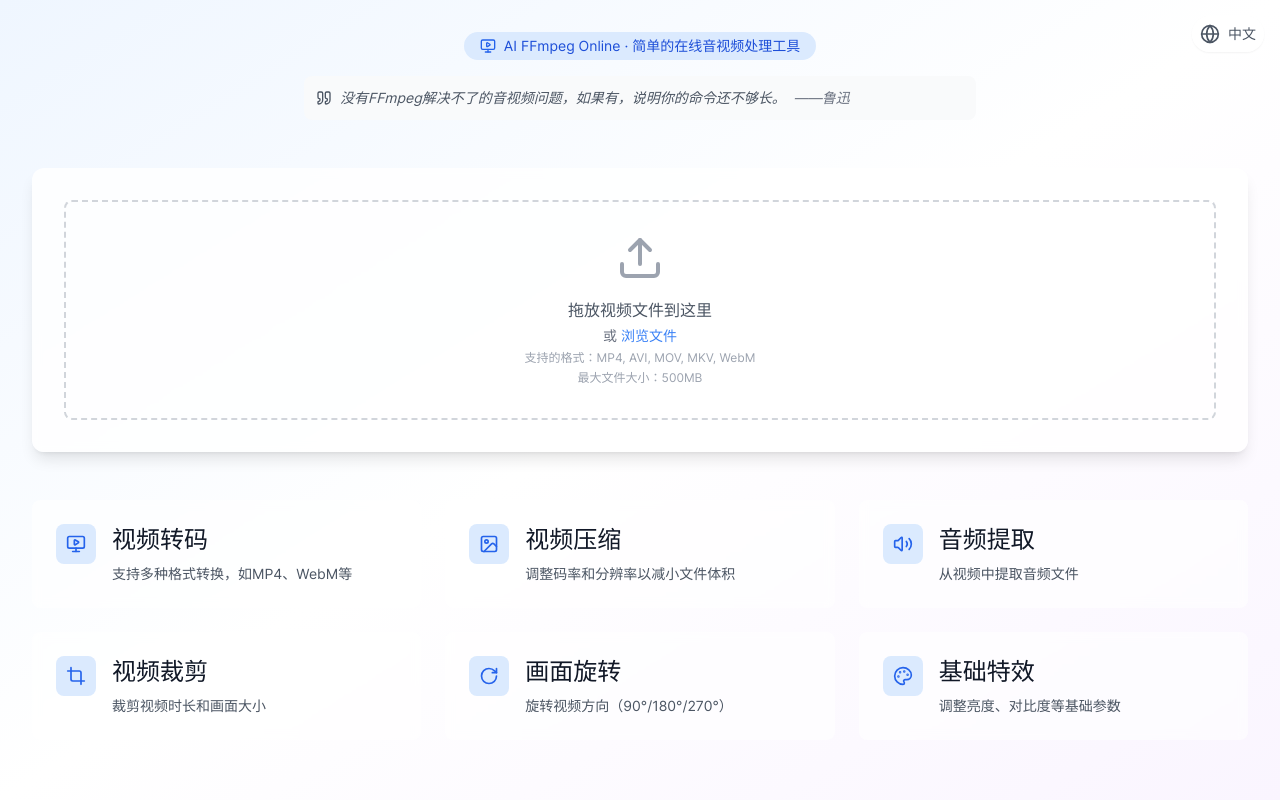
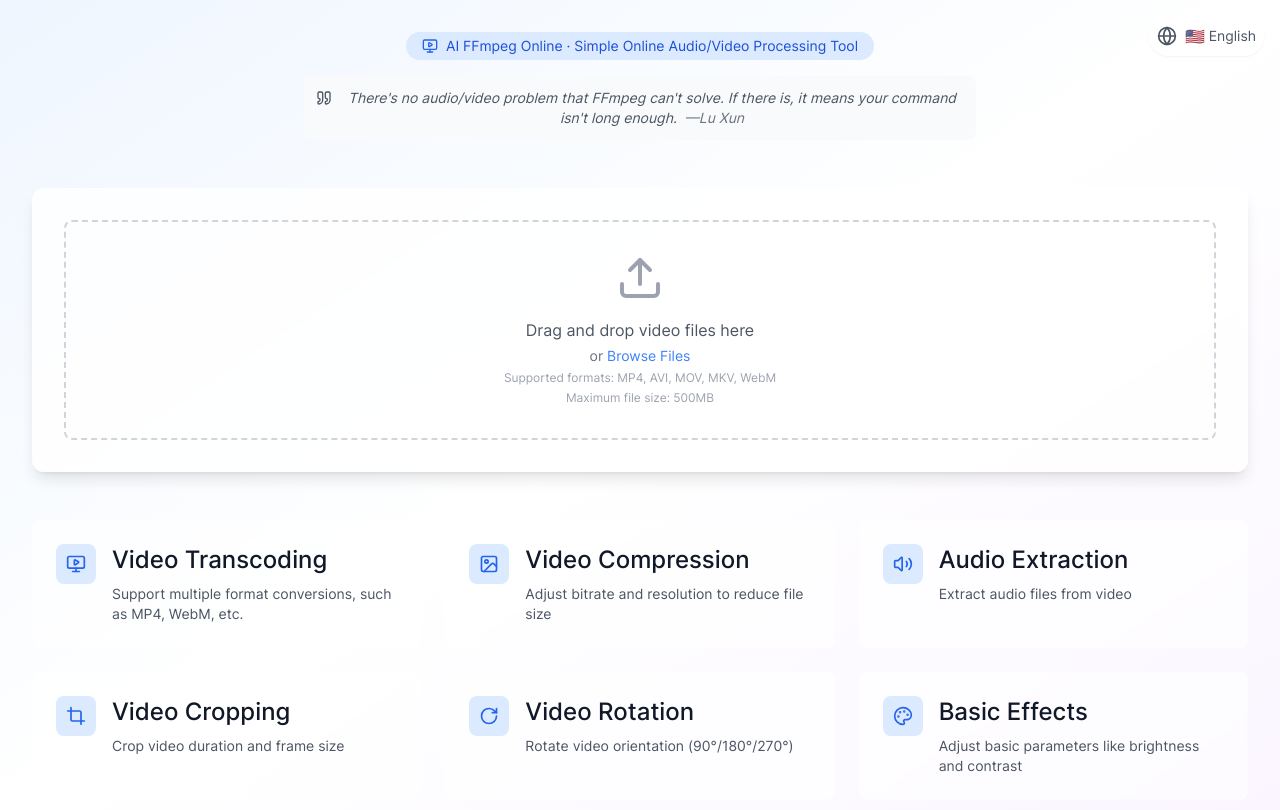
Before and after one commit to woniu9524/ai-ffmpeg, a Next.js app: page / in a window 1280 px wide. Shown: the top 810 px of the page. Built offline with nearby package versions, Linux system fonts and the light colour scheme.

Commit message:
feat(i18n): 切换默认语言并优化国际化功能- 将默认语言从中文改为英文 - 添加语言切换时的本地存储功能 - 在 LanguageSwitcher 组件中增加国旗图标- 调整页面加载时的语言处理逻辑 - 移除 Next.js 的内置 i18n 配置

```diff
--- a/next.config.js
+++ b/next.config.js
@@ -6,11 +6,6 @@ const nextConfig = {
 
   reactStrictMode: true,
   swcMinify: true,
-
-  i18n: {
-    defaultLocale: 'zh',
-    locales: ['zh', 'en'],
-  },
 
   // Uncoment to add domain whitelist
   // images: {
--- a/src/app/page.tsx
+++ b/src/app/page.tsx
@@ -1,6 +1,6 @@
 'use client';
 
-import { useState } from 'react';
+import { useState, useEffect } from 'react';
 import { useTranslation } from 'react-i18next';
 import { VideoProcessor } from '@/components/video/VideoProcessor';
 import { VideoUploader } from '@/components/video/VideoUploader';
@@ -18,10 +18,20 @@ import {
 
 export default function HomePage() {
   const { t } = useTranslation();
+  const [mounted, setMounted] = useState(false);
   const [videoFiles, setVideoFiles] = useState<File[]>([]);
   const [selectedVideoIndex, setSelectedVideoIndex] = useState<number>(-1);
   const [isProcessing, setIsProcessing] = useState(false);
   const [isGenerating, setIsGenerating] = useState(false);
+
+  useEffect(() => {
+    setMounted(true);
+  }, []);
+
+  // 在客户端渲染之前返回加载状态或空白内容
+  if (!mounted) {
+    return <div className="min-h-screen bg-gradient-to-br from-blue-50 via-white to-purple-50 dark:from-gray-900 dark:via-gray-800 dark:to-gray-900" />;
+  }
 
   const handleFileSelect = (file: File) => {
     setVideoFiles(prev => {
--- a/src/components/LanguageSwitcher.tsx
+++ b/src/components/LanguageSwitcher.tsx
@@ -7,12 +7,31 @@ import { useTranslation } from 'react-i18next';
 export function LanguageSwitcher() {
   const { i18n } = useTranslation();
   const [isOpen, setIsOpen] = useState(false);
+  const [mounted, setMounted] = useState(false);
   const dropdownRef = useRef<HTMLDivElement>(null);
+  const initialRender = useRef(true);
 
   const languages = [
-    { code: 'zh', name: '中文' },
-    { code: 'en', name: 'English' }
+    { code: 'en', name: 'English', flag: '🇺🇸' },
+    { code: 'zh', name: '中文', flag: '🇨🇳' }
   ];
+
+  useEffect(() => {
+    setMounted(true);
+    if (initialRender.current) {
+      const savedLanguage = localStorage.getItem('language');
+      if (savedLanguage && savedLanguage !== i18n.language) {
+        i18n.changeLanguage(savedLanguage);
+      }
+      initialRender.current = false;
+    }
+  }, [i18n]);
+
+  useEffect(() => {
+    if (!initialRender.current) {
+      localStorage.setItem('language', i18n.language);
+    }
+  }, [i18n.language]);
 
   useEffect(() => {
     function handleClickOutside(event: MouseEvent) {
@@ -30,16 +49,23 @@ export function LanguageSwitcher() {
     setIsOpen(false);
   };
 
+  if (!mounted) {
+    return null;
+  }
+
+  const currentLanguage = languages.find(lang => lang.code === i18n.language);
+
   return (
-    <div className="fixed top-4 right-4" ref={dropdownRef}>
+    <div className="fixed top-4 right-4 z-50" ref={dropdownRef}>
       <button
         onClick={() => setIsOpen(!isOpen)}
         className="p-2 rounded-full bg-white/80 dark:bg-gray-800/80 hover:bg-blue-50 dark:hover:bg-blue-900/20 transition-colors duration-200 shadow-sm flex items-center gap-2"
         aria-label="Select Language"
       >
         <Globe className="w-5 h-5 text-gray-600 dark:text-gray-400" />
-        <span className="text-sm text-gray-600 dark:text-gray-400">
-          {languages.find(lang => lang.code === i18n.language)?.name}
+        <span className="text-sm text-gray-600 dark:text-gray-400 flex items-center gap-1">
+          <span className="text-base">{currentLanguage?.flag}</span>
+          <span className="hidden sm:inline">{currentLanguage?.name}</span>
         </span>
       </button>
 
@@ -50,13 +76,14 @@ export function LanguageSwitcher() {
               <button
                 key={language.code}
                 onClick={() => handleLanguageChange(language.code)}
-                className={`block w-full text-left px-4 py-2 text-sm ${i18n.language === language.code
-                    ? 'bg-blue-50 dark:bg-blue-900/20 text-blue-700 dark:text-blue-300'
-                    : 'text-gray-700 dark:text-gray-300 hover:bg-gray-50 dark:hover:bg-gray-700'
+                className={`block w-full text-left px-4 py-2 text-sm flex items-center gap-2 ${i18n.language === language.code
+                  ? 'bg-blue-50 dark:bg-blue-900/20 text-blue-700 dark:text-blue-300'
+                  : 'text-gray-700 dark:text-gray-300 hover:bg-gray-50 dark:hover:bg-gray-700'
                   }`}
                 role="menuitem"
               >
-                {language.name}
+                <span className="text-base">{language.flag}</span>
+                <span>{language.name}</span>
               </button>
             ))}
           </div>
--- a/src/i18n.ts
+++ b/src/i18n.ts
@@ -1,3 +1,5 @@
+'use client';
+
 import i18n from 'i18next';
 import { initReactI18next } from 'react-i18next';
 import enTranslation from '../public/locales/en/common.json';
@@ -14,8 +16,8 @@ i18n
         common: zhTranslation,
       },
     },
-    lng: 'zh', // 默认语言
-    fallbackLng: 'zh',
+    lng: 'en',
+    fallbackLng: 'en',
     interpolation: {
       escapeValue: false,
     },
```
Also changed, not shown: 1 other file (tests, documents, lock files or other folders).
